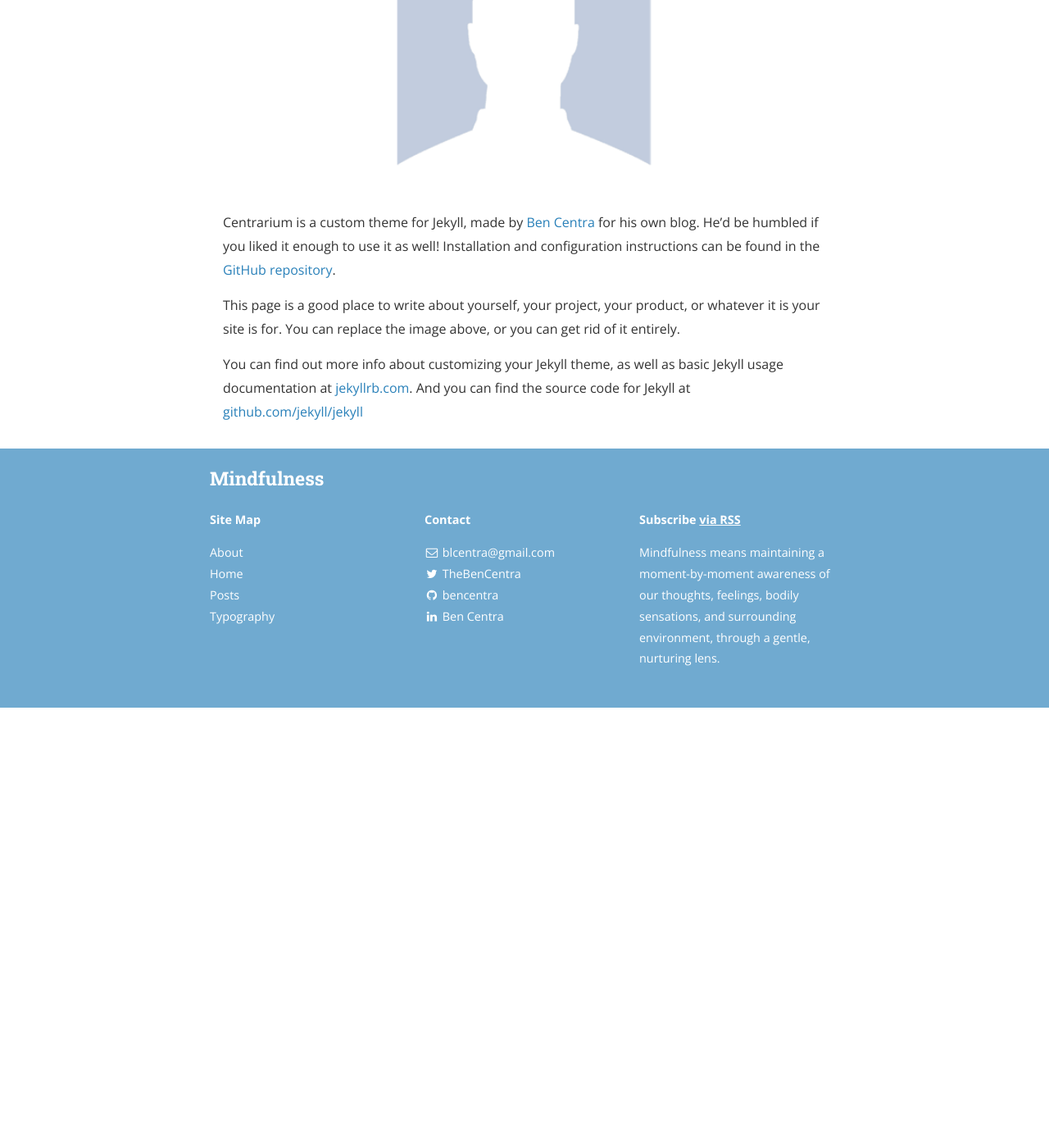
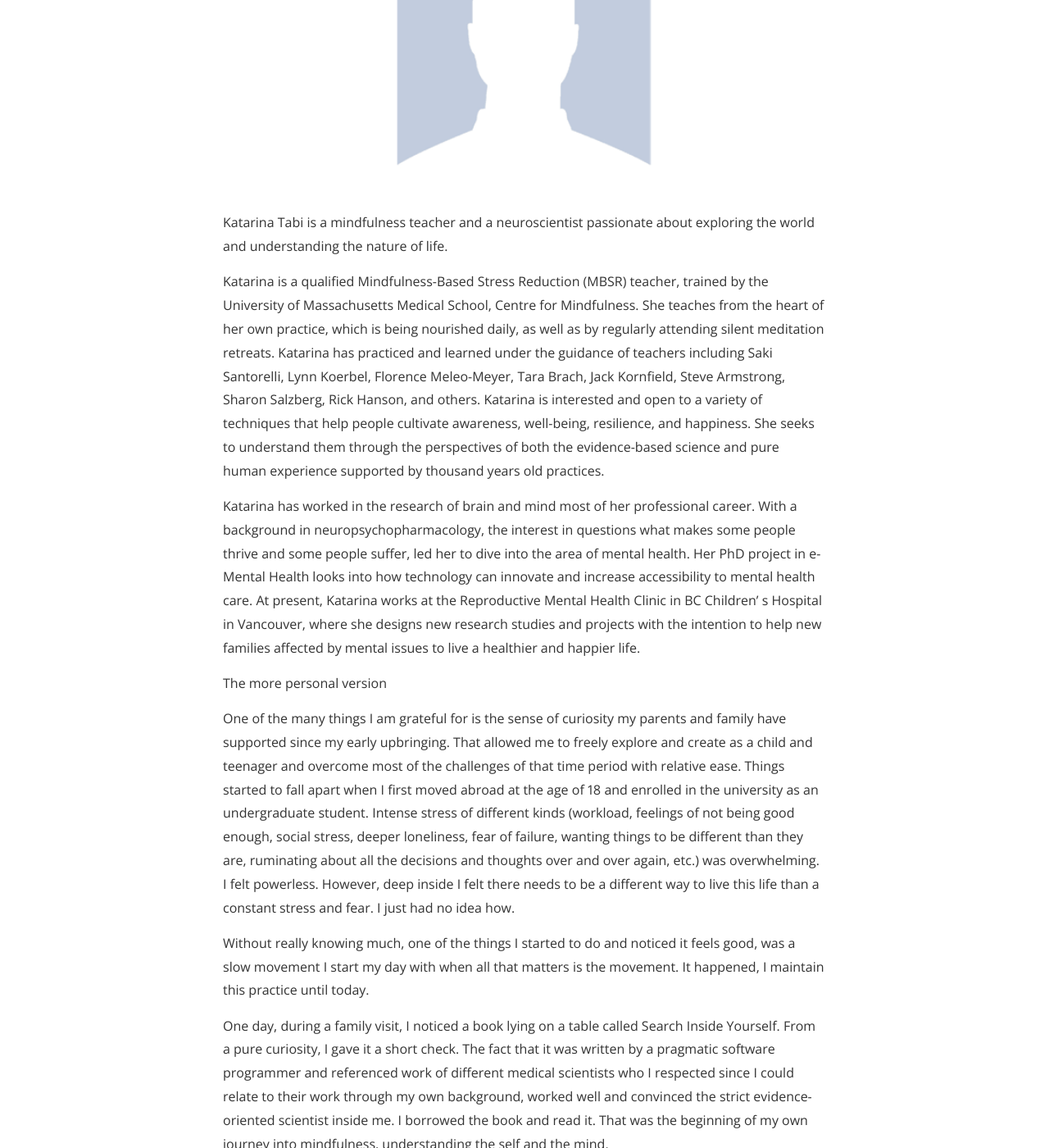
Before and after one commit to mindfulnessone/mindfulnessone.github.io, a Jekyll site: the page built from about.md, in a window 1280 px wide and 1400 px high, scrolled down 312 px. Shown: the whole window at 82% size. Built offline with Jekyll 4.4.1, drawn with Linux system fonts in a browser that asks for light colours; nearby versions of some CDN libraries; before the commit the page ends 1175 px from its top, so only the background shows below that; some of the changed text lies outside the part shown.

Commit message:
added text for Katarina_about

```diff
--- a/about.md
+++ b/about.md
@@ -7,12 +7,25 @@
 
 <img src="{{ site.baseurl }}/assets/profile-placeholder.gif" title="Profile Picture" class="profile">
 
-Centrarium is a custom theme for Jekyll, made by [Ben Centra][bencentra] for his own blog. He'd be humbled if you liked it enough to use it as well! Installation and configuration instructions can be found in the [GitHub repository](https://github.com/bencentra/centrarium).
+Katarina Tabi is a mindfulness teacher and a neuroscientist passionate about exploring the world and understanding the nature of life.
 
-This page is a good place to write about yourself, your project, your product, or whatever it is your site is for. You can replace the image above, or you can get rid of it entirely.
+Katarina is a qualified Mindfulness-Based Stress Reduction (MBSR) teacher, trained by the University of Massachusetts Medical School, Centre for Mindfulness. She teaches from the heart of her own practice, which is being nourished daily, as well as by regularly attending silent meditation retreats. Katarina has practiced and learned under the guidance of teachers including Saki Santorelli, Lynn Koerbel, Florence Meleo-Meyer, Tara Brach, Jack Kornfield, Steve Armstrong, Sharon Salzberg, Rick Hanson, and others.
+Katarina is interested and open to a variety of techniques that help people cultivate awareness, well-being, resilience, and happiness. She seeks to understand them through the perspectives of both the evidence-based science and pure human experience supported by thousand years old practices.
 
-You can find out more info about customizing your Jekyll theme, as well as basic Jekyll usage documentation at [jekyllrb.com](http://jekyllrb.com/). And you can find the source code for Jekyll at [github.com/jekyll/jekyll](https://github.com/jekyll/jekyll)
+Katarina has worked in the research of brain and mind most of her professional career. With a background in neuropsychopharmacology, the interest in questions what makes some people thrive and some people suffer, led her to dive into the area of mental health. Her PhD project in e-Mental Health looks into how technology can innovate and increase accessibility to mental health care. At present, Katarina works at the Reproductive Mental Health Clinic in BC Children’ s Hospital in Vancouver, where she designs new research studies and projects with the intention to help new families affected by mental issues to live a healthier and happier life.
 
-[centrarium]: https://github.com/bencentra/centrarium
-[bencentra]: http://bencentra.com
-[jekyll]: https://github.com/jekyll/jekyll
+The more personal version
+
+One of the many things I am grateful for is the sense of curiosity my parents and family have supported since my early upbringing. That allowed me to freely explore and create as a child and teenager and overcome most of the challenges of that time period with relative ease. Things started to fall apart when I first moved abroad at the age of 18 and enrolled in the university as an undergraduate student. Intense stress of different kinds (workload, feelings of not being good enough, social stress, deeper loneliness, fear of failure, wanting things to be different than they are, ruminating about all the decisions and thoughts over and over again, etc.) was overwhelming. I felt powerless. However, deep inside I felt there needs to be a different way to live this life than a constant stress and fear. I just had no idea how.
+
+Without really knowing much, one of the things I started to do and noticed it feels good, was a slow movement I start my day with when all that matters is the movement. It happened, I maintain this practice until today.
+
+One day, during a family visit, I noticed a book lying on a table called Search Inside Yourself. From a pure curiosity, I gave it a short check. The fact that it was written by a pragmatic software programmer and referenced work of different medical scientists who I respected since I could relate to their work through my own background, worked well and convinced the strict evidence-oriented scientist inside me. I borrowed the book and read it. That was the beginning of my own journey into mindfulness, understanding the self and the mind.
+
+In my professional life, I was actively pursuing the research and academic career in neuroscience and teaching at the medical school. Meanwhile, I came across an opportunity to travel from Central Europe (where I was born and raised and in different areas studied and worked) to Canada and experience a small cultural exchange for a few months. During that, I fell in love with Vancouver and the small travel turned into a few year stay.
+
+For a long time, mindfulness was something I practiced and learned about for my own sake. Slowly but surely, it happened to be an important foundation of my life. Years later I have decided to get a formal education in the topic and perhaps share the teachings with others, so they can benefit at least the same way I did.
+
+The ongoing daily practice helps me to uncover and observe some of my deeply rooted tendencies and sometimes laugh or smile. Solid research backs what I see firsthand daily. Mindfulness helps rewire some of the old patterns. Seeing them more clearly with less of the stories and judgment. Practicing compassion and loving kindness bring another powerful quality into daily life.
+
+I truly enjoy being in a forest or other outdoor places, dancing without given steps and generally moving the body (cycling, yoga, running, walking and hiking). The dance can get pretty wild sometimes. Not a bad balance to all the meditating ;)
```
